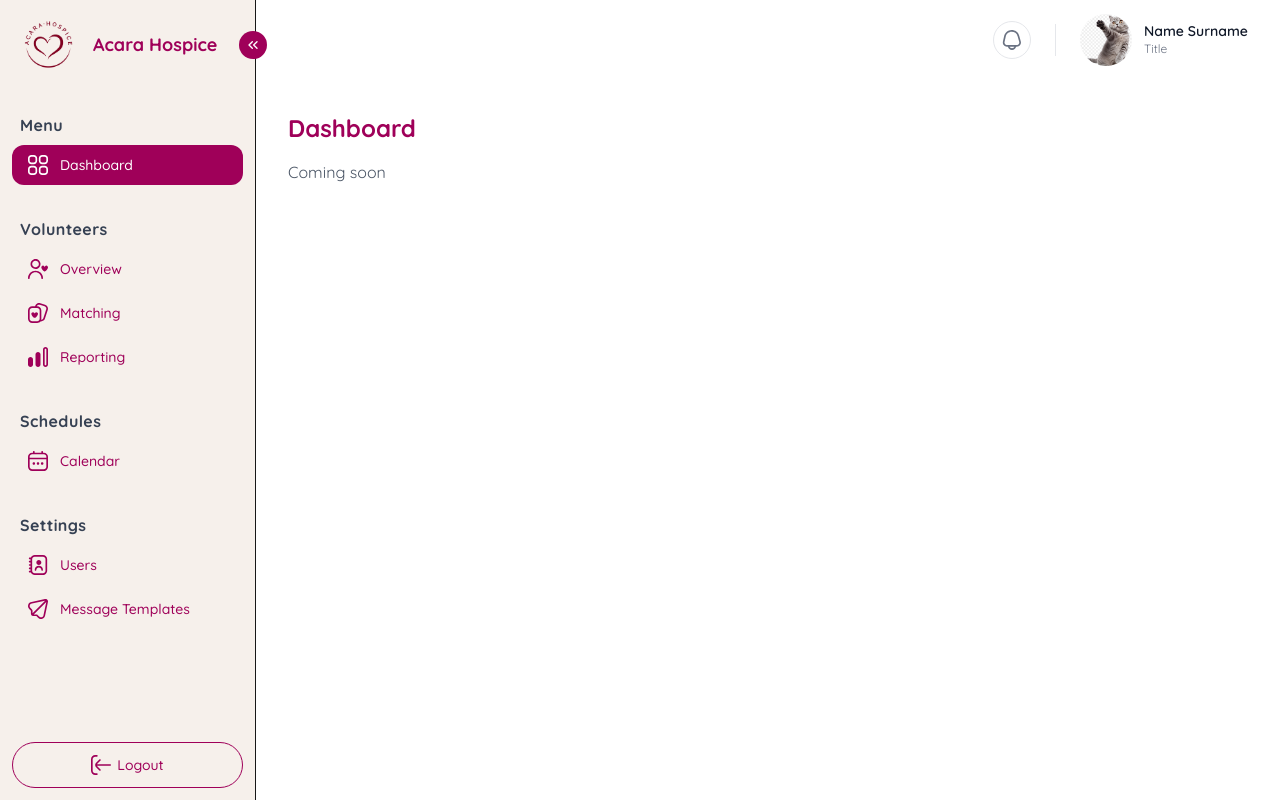
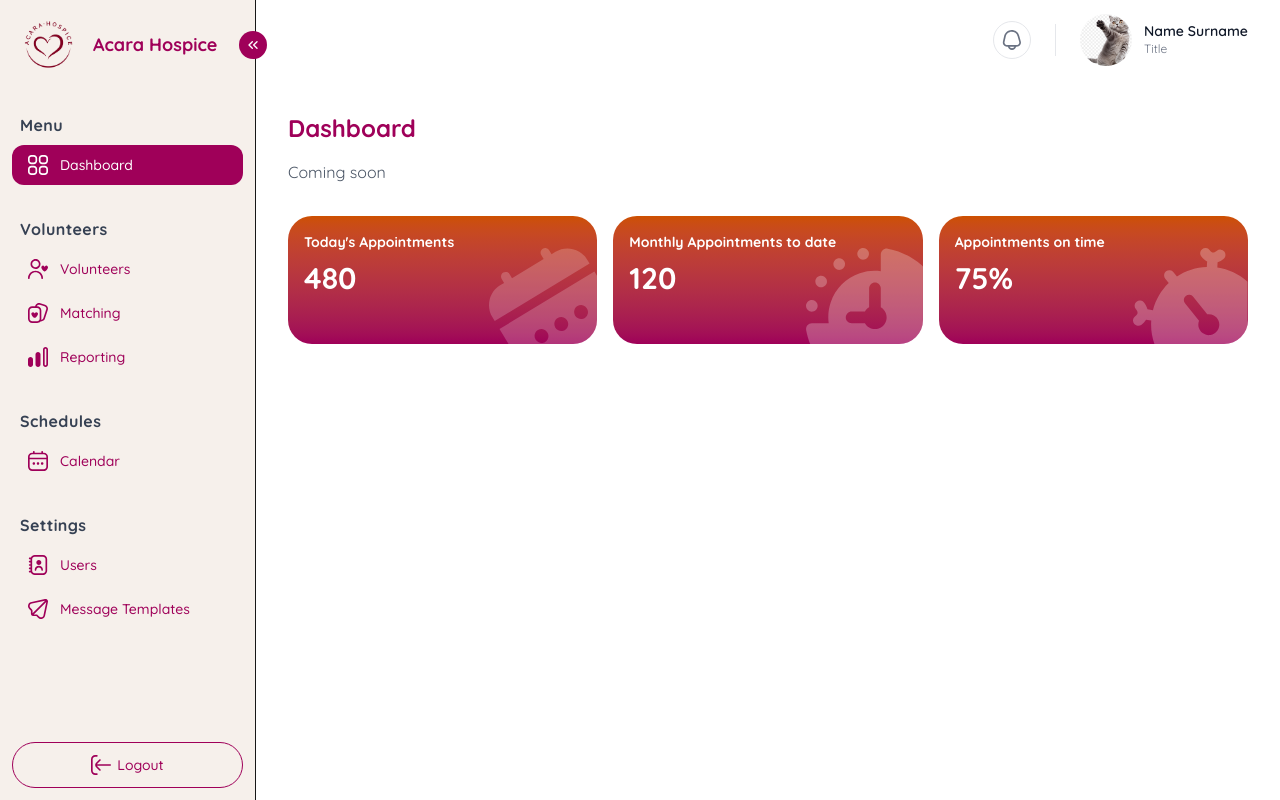
Before and after one commit to monstermatt/acara_vms, a Next.js app in the folder vms/: page /dashboard in a window 1280 px wide. Built offline with nearby package versions, Linux system fonts and the light colour scheme.

Commit message:
some adjustments

```diff
--- a/vms/app/components/Sidebar.tsx
+++ b/vms/app/components/Sidebar.tsx
@@ -116,7 +116,7 @@ export default function Sidebar({ collapsed, setCollapsed }: SidebarProps) {
     {
       title: 'Volunteers',
       items: [
-        { label: 'Overview', icon: <VolunteersIcon width={20} height={20} />, path: '/volunteers/overview' },
+        { label: 'Volunteers', icon: <VolunteersIcon width={20} height={20} />, path: '/volunteers/overview' },
         { label: 'Matching', icon: <MatchingIcon width={20} height={20} />, path: '/volunteers/matching' },
         { label: 'Reporting', icon: <ReportingIcon width={20} height={20} />, path: '/volunteers/reporting' }
       ],
--- a/vms/app/dashboard/page.tsx
+++ b/vms/app/dashboard/page.tsx
@@ -1,7 +1,6 @@
-import { AppOnTimeSummaryIcon } from "@/icons";
 import SummaryCard from "../components/SummaryCard";
 
-// import {CalendarSummaryIcon, AppOnTimeSummaryIcon, AppOnTimeSummaryIcon} from '@/icons'
+import {CalendarSummaryIcon, AppToDateIcon, AppOnTimeSummaryIcon} from '@/icons'
 
 export default function DashboardPage() {
   return (
@@ -12,9 +11,9 @@ export default function DashboardPage() {
       </div>
 
       <div className = 'flex gap-4 px-8'>
-        {/* <SummaryCard title="Appointments this month" value={480} icon={<CalendarSummaryIcon />} /> */}
-        {/*<SummaryCard title="Charted Late" value={120} icon={<AppOnTimeSummaryIcon />} /> */}
-        {/* <SummaryCard title="Appointments on time (%)" value="75%" icon={<AppOnTimeSummaryIcon />} /> */}
+        <SummaryCard title="Today's Appointments" value={480} icon={<CalendarSummaryIcon />} />
+        <SummaryCard title="Monthly Appointments to date" value={120} icon={<AppToDateIcon />} />
+        <SummaryCard title="Appointments on time" value="75%" icon={<AppOnTimeSummaryIcon />} />
       </div>
     </>
 
--- a/vms/app/volunteers/reporting/page.tsx
+++ b/vms/app/volunteers/reporting/page.tsx
@@ -7,7 +7,7 @@ import {CalendarSummaryIcon, ChartLateSummaryIcon, AppOnTimeSummaryIcon} from '@
 
 export default function VolunteerReportingPage() {
   return (
-    <main className = "main-container">
+    <main>
     <div className="p-8">
       <h1 className="text-2xl font-bold text-[#9f0059] mb-4">Reporting</h1>
       <p className="text-gray-600">Here are today’s volunteer meetings and audit</p>
```
